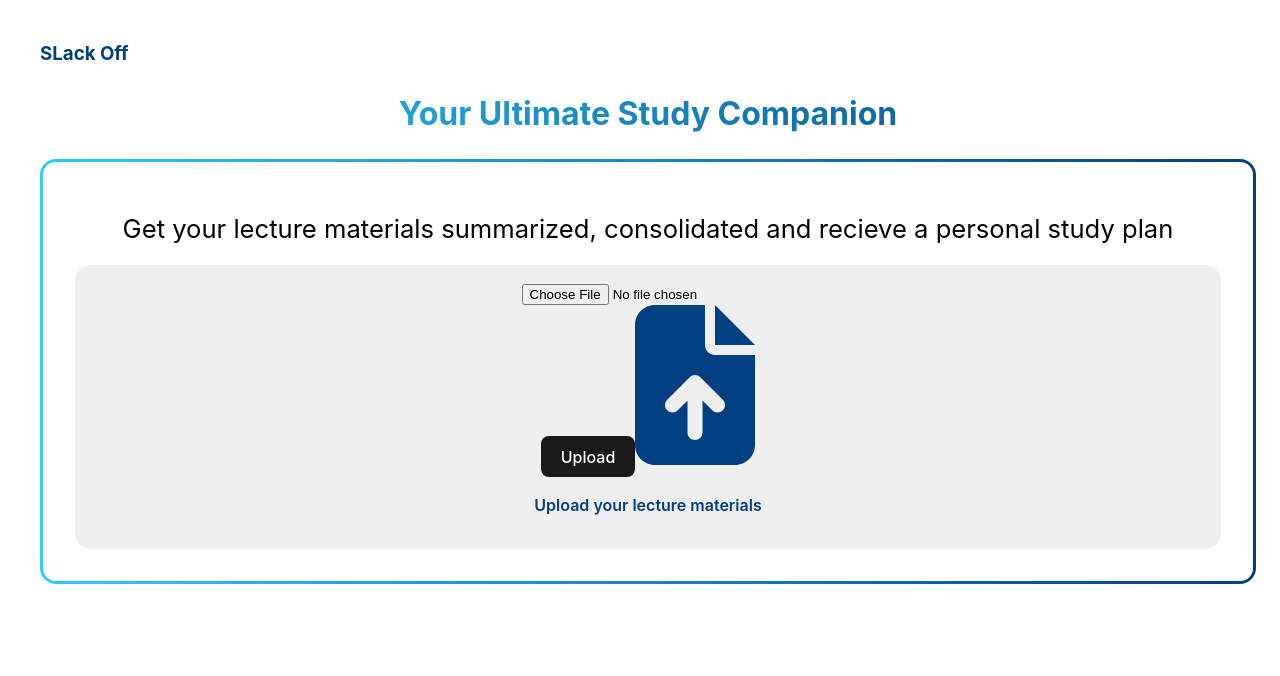
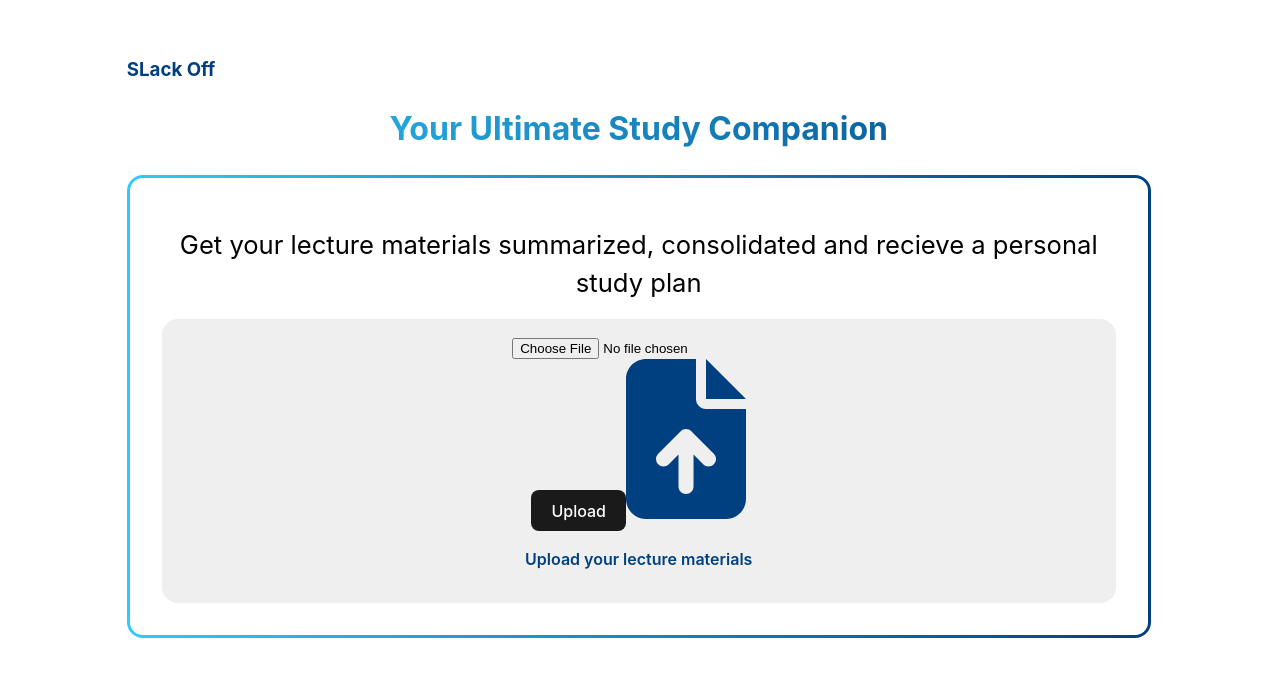
Before and after one commit to TylerKerswell/slack-off, a React (Vite) app in the folder frontend/: page / in a window 1280 px wide. Shown: the top 676 px of the page. Built offline with nearby package versions, Linux system fonts and the light colour scheme.

Commit message:
added hover effect and reformatted margins

```diff
--- a/frontend/src/App.css
+++ b/frontend/src/App.css
@@ -7,6 +7,12 @@
   --skyblue: #30CAFB;
   --deepblue: #004080;
   --lightblue: #DEF1FF;
+}
+body, html {
+  margin-left:4%;
+  margin-right:11%;
+  margin-bottom:1%;
+  margin-top:1%;
 }
 .pagetitle {
     background-image: linear-gradient(to right,
@@ -58,6 +64,12 @@
   color: var(--deepblue);
 }
 
+.icon:hover {
+  height: 10rem;
+  color: var(--skyblue);
+  transition: 0.5s;
+}
+
 #uploadwrapper {
   padding: 1rem;
   display: flex;
```
